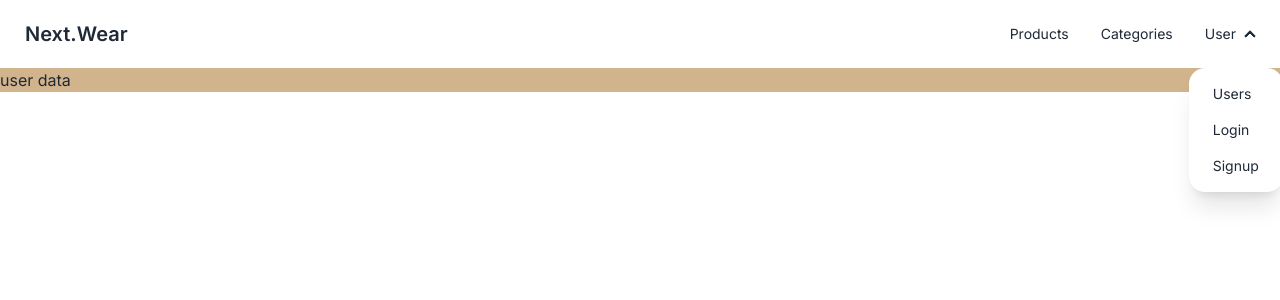
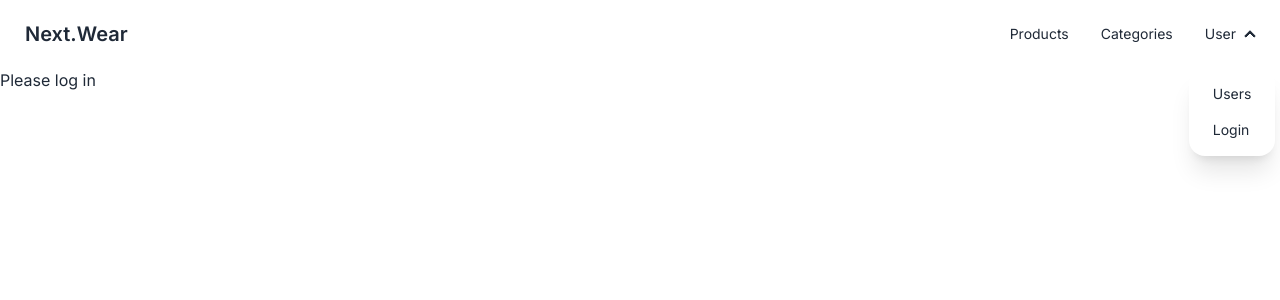
Before and after one commit to darkcohiba/next-frontend-testing, a Next.js app: page /user/details in a window 1280 px wide. Both pictures are taken after a click on the heading "User". Shown: the top 300 px of the page. Built offline with nearby package versions, Linux system fonts and the light colour scheme; no server answers.

Commit message:
next auth: sucessfully signed in

```diff
--- a/app/components/NavBar.tsx
+++ b/app/components/NavBar.tsx
@@ -22,9 +22,10 @@ const NavBar = async () => {
                             </summary>
                             <ul className="p-2 bg-base-100">
                                 <li><Link href="/user">Users</Link></li>
-                                <li><Link href="/user/login">Login</Link></li>
-                                <li><Link href="/user/signup">Signup</Link></li>
-                                {session ? <li><Link href="/user/details">Details</Link></li> : null }
+                                {!session ? <li><Link href="/api/auth/signin">Login</Link></li> : null}
+                                {/* {!session ? <li><Link href="/user/signup">Signup</Link></li> : null} */}
+                                {session ? <li><Link href="/user/details">Details</Link></li> : null}
+                                {session ? <li><Link href="/api/auth/signout">Sign Out</Link></li> : null}
                             </ul>
                         </details>
                     </li>
--- a/app/globals.css
+++ b/app/globals.css
@@ -16,6 +16,7 @@
   }
 }
 
-body {
+/* body {
   background-color: tan;
-}
+  color: black;
+} */
--- a/app/user/details/page.tsx
+++ b/app/user/details/page.tsx
@@ -5,13 +5,21 @@ import { options } from '@/app/api/auth/[...nextauth]/options'
 import NavBar from '@/app/components/NavBar'
 const page = async () => {
   const session = await getServerSession(options)
-  console.log(session)
+  if (session){
   return (
     <div>
       <NavBar />
       <p>user data</p>
+      <p>{session?.user.name}</p>
     </div>
-  )
+  )}else {
+    return (
+      <div>
+        <NavBar />
+        <p>Please log in</p>
+      </div>
+    )
+  }
 }
 
 export default page
--- a/app/user/page.tsx
+++ b/app/user/page.tsx
@@ -22,8 +22,6 @@ const UserPage = async () => {
             <ul>
                 {users.map(user=><li key={user.id}>{user.name}</li>)}
             </ul>
-            <HomeButton />
-            <SignUpButton />
         </>
 
     )
```
